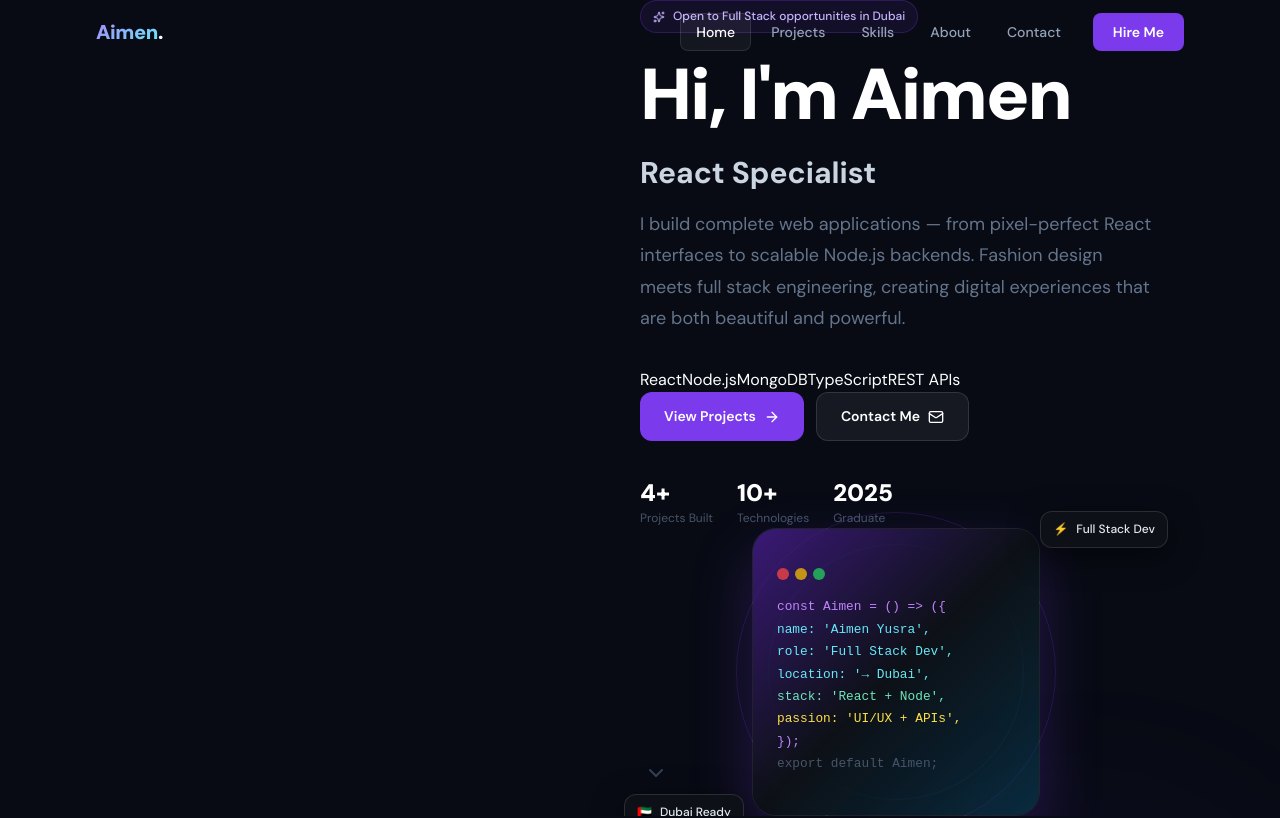
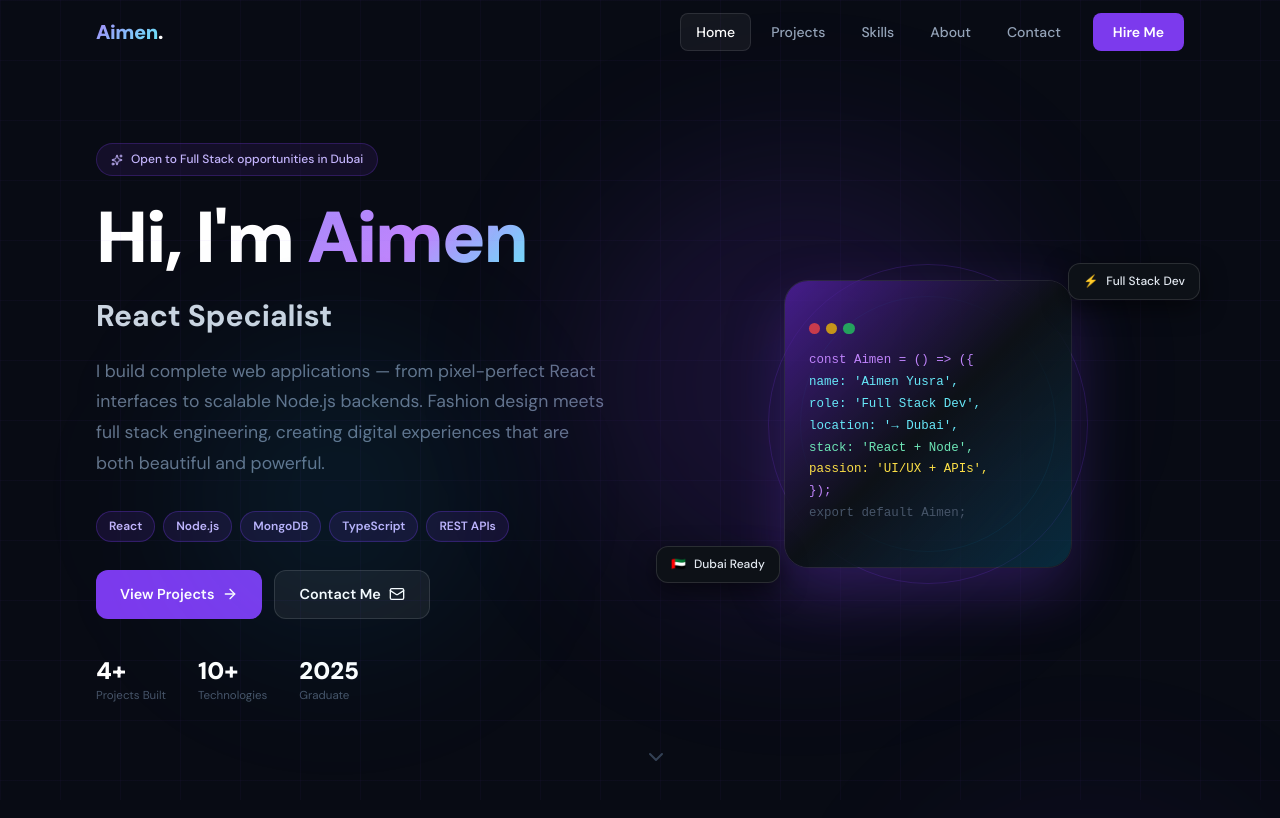
Before and after one commit to aimenyusra/Portfolio-project, a React (Vite) app in the folder portfolio-aimen/: page / in a window 1280 px wide. Shown: the top 818 px of the page. Built offline with nearby package versions, Linux system fonts and the light colour scheme.

Commit message:
style: made changes in styling for hero section

```diff
--- a/portfolio-aimen/src/sections/Hero.module.css
+++ b/portfolio-aimen/src/sections/Hero.module.css
@@ -9,38 +9,59 @@
 .bgGrid {
   position: absolute;
   inset: 0;
+  background-image:
+    linear-gradient(rgba(124, 58, 237, 0.04) 1px, transparent 1px),
+    linear-gradient(90deg, rgba(124, 58, 237, 0.04) 1px, transparent 1px);
+  background-size: 60px 60px;
 }
 
 .orbViolet {
-  width: 24rem;
-  height: 24rem;
-  top: 25%;
-  right: 25%;
+  position: absolute;
+  width: 28rem;
+  height: 28rem;
+  top: 20%;
+  right: 20%;
+  background: rgba(124, 58, 237, 0.13);
+  border-radius: 50%;
+  filter: blur(80px);
+  pointer-events: none;
 }
 
 .orbCyan {
-  width: 16rem;
-  height: 16rem;
-  bottom: 25%;
-  left: 25%;
+  position: absolute;
+  width: 18rem;
+  height: 18rem;
+  bottom: 20%;
+  left: 15%;
+  background: rgba(14, 165, 233, 0.09);
+  border-radius: 50%;
+  filter: blur(80px);
+  pointer-events: none;
 }
 
-.grid {
-  padding-top: 7rem;
-  padding-bottom: 4rem;
+.container {
+  max-width: 72rem;
+  margin: 0 auto;
+  padding: 7rem 1.25rem 4rem;
   display: grid;
   gap: 4rem;
   align-items: center;
   width: 100%;
 }
 
+@media (min-width: 640px) {
+  .container {
+    padding: 7rem 2rem 4rem;
+  }
+}
+
 @media (min-width: 1024px) {
-  .grid {
+  .container {
     grid-template-columns: 1fr 1fr;
   }
 }
 
-/* ── Text Column ── */
+/* Text Column */
 .textCol {
   display: flex;
   flex-direction: column;
@@ -50,7 +71,7 @@
   display: inline-flex;
   align-items: center;
   gap: 0.5rem;
-  padding: 0.375rem 0.75rem;
+  padding: 0.375rem 0.875rem;
   border-radius: 9999px;
   background: rgba(124, 58, 237, 0.1);
   border: 1px solid rgba(124, 58, 237, 0.25);
@@ -62,7 +83,7 @@
 }
 
 .heading {
-  font-size: clamp(2.75rem, 6vw, 4.5rem);
+  font-size: clamp(2.8rem, 6vw, 4.5rem);
   font-weight: 900;
   line-height: 1.05;
   letter-spacing: -0.03em;
@@ -70,8 +91,15 @@
   margin-bottom: 1rem;
 }
 
+.gradientText {
+  background: linear-gradient(135deg, #a78bfa, #c084fc, #67e8f9);
+  -webkit-background-clip: text;
+  -webkit-text-fill-color: transparent;
+  background-clip: text;
+}
+
 .wordSwapWrapper {
-  height: 2.5rem;
+  height: 2.75rem;
   overflow: hidden;
   margin-bottom: 1.25rem;
 }
@@ -92,7 +120,7 @@
 
 @media (min-width: 640px) {
   .description {
-    font-size: 1.125rem;
+    font-size: 1.1rem;
   }
 }
 
@@ -100,6 +128,7 @@
   display: flex;
   flex-wrap: wrap;
   gap: 0.75rem;
+  margin-bottom: 0;
 }
 
 .btnPrimary {
@@ -111,11 +140,10 @@
   background: #7c3aed;
   color: #ffffff;
   font-weight: 600;
-  font-size: 0.875rem;
+  font-size: 0.9rem;
   border: none;
   cursor: pointer;
   transition: background 0.2s ease;
-  font-family: 'DM Sans', sans-serif;
 }
 
 .btnPrimary:hover {
@@ -132,10 +160,9 @@
   border: 1px solid rgba(255, 255, 255, 0.12);
   color: #ffffff;
   font-weight: 600;
-  font-size: 0.875rem;
+  font-size: 0.9rem;
   cursor: pointer;
   transition: background 0.2s ease;
-  font-family: 'DM Sans', sans-serif;
 }
 
 .btnSecondary:hover {
@@ -145,7 +172,7 @@
 .stats {
   display: flex;
   align-items: center;
-  gap: 1.5rem;
+  gap: 2rem;
   margin-top: 2.5rem;
 }
 
@@ -162,12 +189,12 @@
 }
 
 .statLabel {
-  font-size: 0.75rem;
+  font-size: 0.72rem;
   color: #475569;
   margin-top: 0.25rem;
 }
 
-/* ── Illustration Column ── */
+/* Illustration Column */
 .illustrationCol {
   display: none;
   justify-content: center;
@@ -217,7 +244,7 @@
 .codeCardOverlay {
   position: absolute;
   inset: 0;
-  background: linear-gradient(135deg, rgba(109, 40, 217, 0.5), #0d1117, rgba(8, 117, 154, 0.3));
+  background: linear-gradient(135deg, rgba(109, 40, 217, 0.55), #0d1117, rgba(8, 117, 154, 0.3));
 }
 
 .codeContent {
@@ -228,7 +255,7 @@
   justify-content: center;
   padding: 1.5rem;
   font-family: 'Fira Code', 'Courier New', monospace;
-  font-size: 0.8rem;
+  font-size: 0.78rem;
 }
 
 .trafficLights {
@@ -237,9 +264,9 @@
   margin-bottom: 1rem;
 }
 
-.red    { width: 0.75rem; height: 0.75rem; border-radius: 50%; background: rgba(239, 68, 68, 0.8); }
-.yellow { width: 0.75rem; height: 0.75rem; border-radius: 50%; background: rgba(234, 179, 8, 0.8); }
-.green  { width: 0.75rem; height: 0.75rem; border-radius: 50%; background: rgba(34, 197, 94, 0.8); }
+.red    { width: 0.7rem; height: 0.7rem; border-radius: 50%; background: rgba(239, 68, 68, 0.8); }
+.yellow { width: 0.7rem; height: 0.7rem; border-radius: 50%; background: rgba(234, 179, 8, 0.8); }
+.green  { width: 0.7rem; height: 0.7rem; border-radius: 50%; background: rgba(34, 197, 94, 0.8); }
 
 .codeLine {
   line-height: 1.75;
@@ -251,27 +278,25 @@
 .lineYellow  { color: #fde047; }
 .lineMuted   { color: #475569; }
 
-/* Floating badges */
 .floatingBadge {
   position: absolute;
   background: #0d1117;
   border: 1px solid rgba(255, 255, 255, 0.12);
   border-radius: 0.75rem;
-  padding: 0.5rem 0.75rem;
+  padding: 0.5rem 0.875rem;
   display: flex;
   align-items: center;
   gap: 0.5rem;
   font-size: 0.75rem;
   font-weight: 500;
   color: #e2e8f0;
-  box-shadow: 0 8px 30px rgba(0, 0, 0, 0.5);
+  box-shadow: 0 8px 24px rgba(0, 0, 0, 0.5);
   white-space: nowrap;
 }
 
-.badgeTopRight    { top: -1rem; right: -1rem; }
-.badgeBottomLeft  { bottom: -1rem; left: -1rem; }
+.badgeTopRight   { top: -1rem; right: -1rem; }
+.badgeBottomLeft { bottom: -1rem; left: -1rem; }
 
-/* Scroll hint */
 .scrollHint {
   position: absolute;
   bottom: 2rem;
@@ -288,3 +313,21 @@
 .scrollHint:hover {
   color: #64748b;
 }
+
+/* Stack Pills */
+.stackPills {
+  display: flex;
+  flex-wrap: wrap;
+  gap: 0.5rem;
+  margin-bottom: 1.75rem;
+}
+
+.stackPill {
+  padding: 0.3rem 0.75rem;
+  border-radius: 9999px;
+  font-size: 0.75rem;
+  font-weight: 600;
+  background: rgba(124, 58, 237, 0.12);
+  border: 1px solid rgba(124, 58, 237, 0.3);
+  color: #c4b5fd;
+}
```
